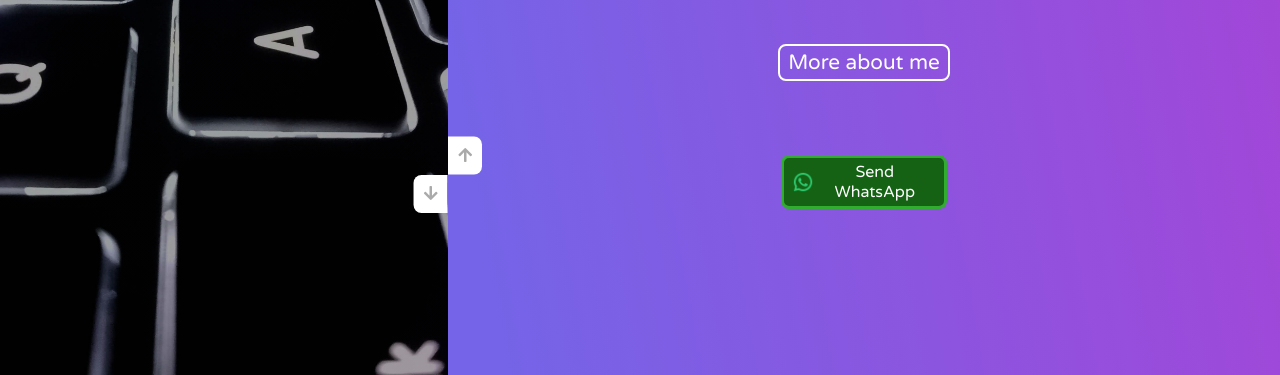
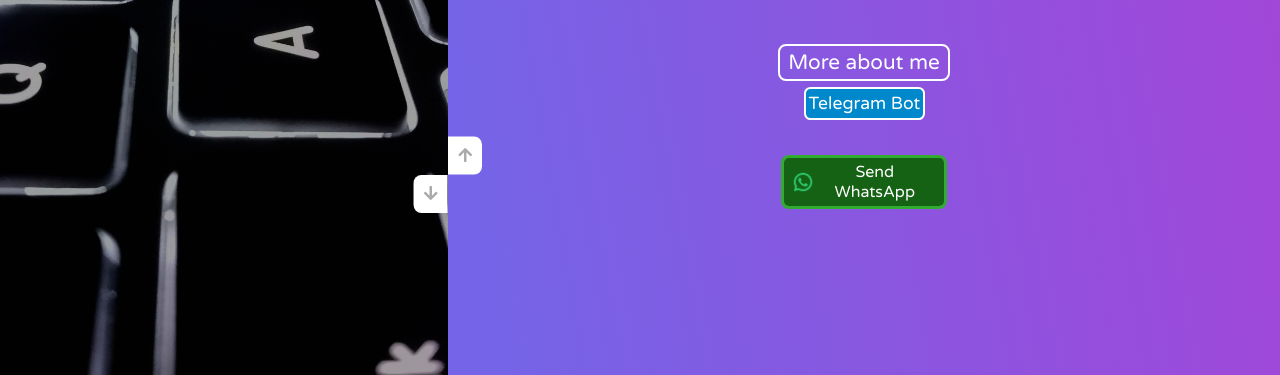
Before and after one commit to RuKatya/mycv, a website: page client/en/indexEN.html in a window 1280 px wide. Shown: the part 425-800 px from the top of the page. Drawn offline with Linux system fonts and the light colour scheme; files whose address does not match are found by name.

Commit message:
Update indexEN.html

```diff
--- a/client/en/indexEN.html
+++ b/client/en/indexEN.html
@@ -63,7 +63,7 @@
                 <h1 class="homePage__header1">Katya Rukosuev </h1>
                 <h2 class="homePage__header2">Fullstack Front-end developer</h2>
                 <a href="/aboutmeEn" class="homePage__moreMe">More about me</a>
-                <!-- <a href="https://t.me/KatyaRuBot" class="homePage__telegramBot">Telegram Bot</a> -->
+                <a href="https://t.me/KatyaRuBot" class="homePage__telegramBot">Telegram Bot</a>
                 <a href="https://wa.me/972526299431" rel="noopener noreferrer" target="_blank"
                     class="homePage__whatsup"><img src="../public/icons/wup.png" />Send
                     WhatsApp</a>
```
